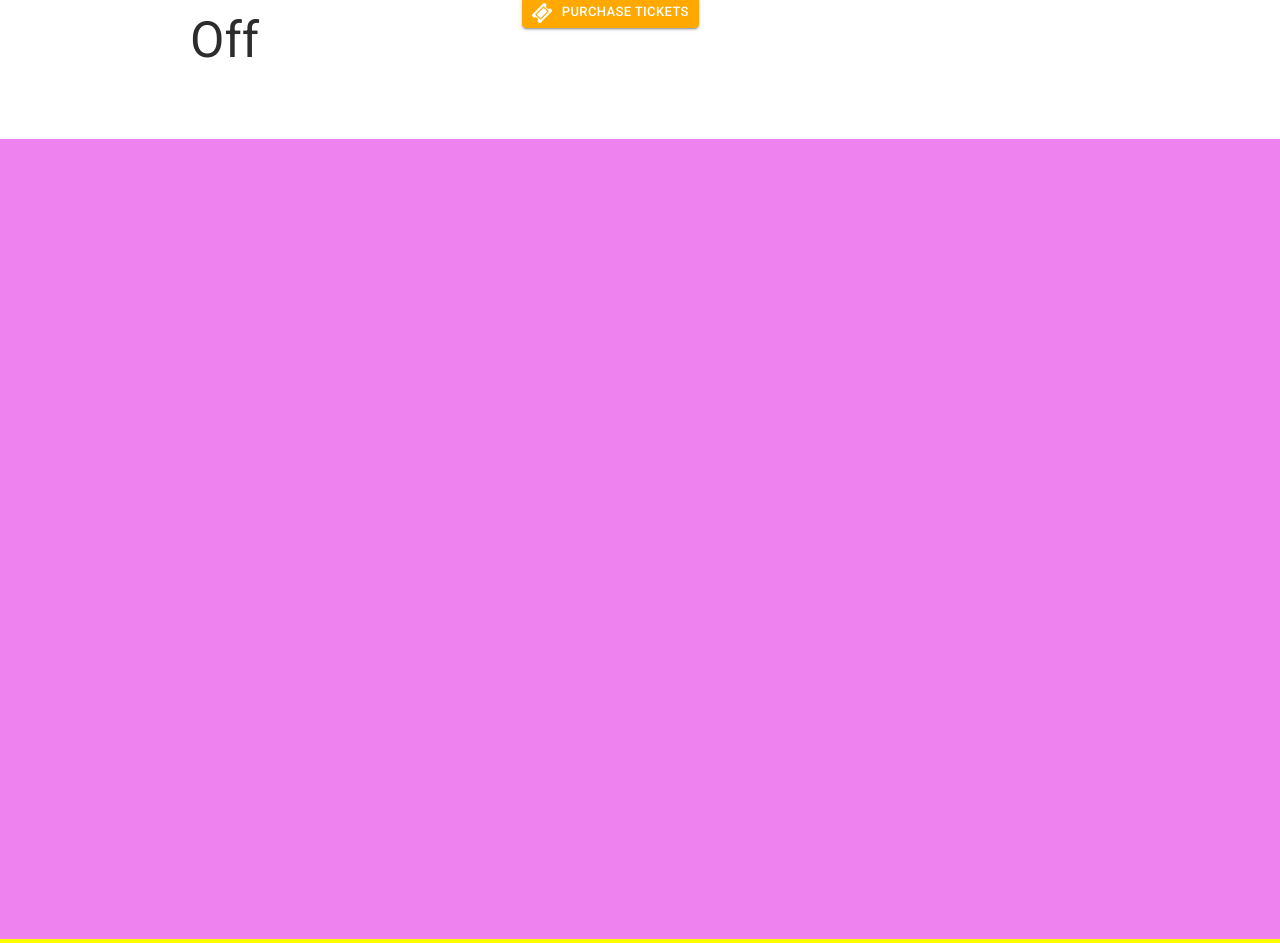
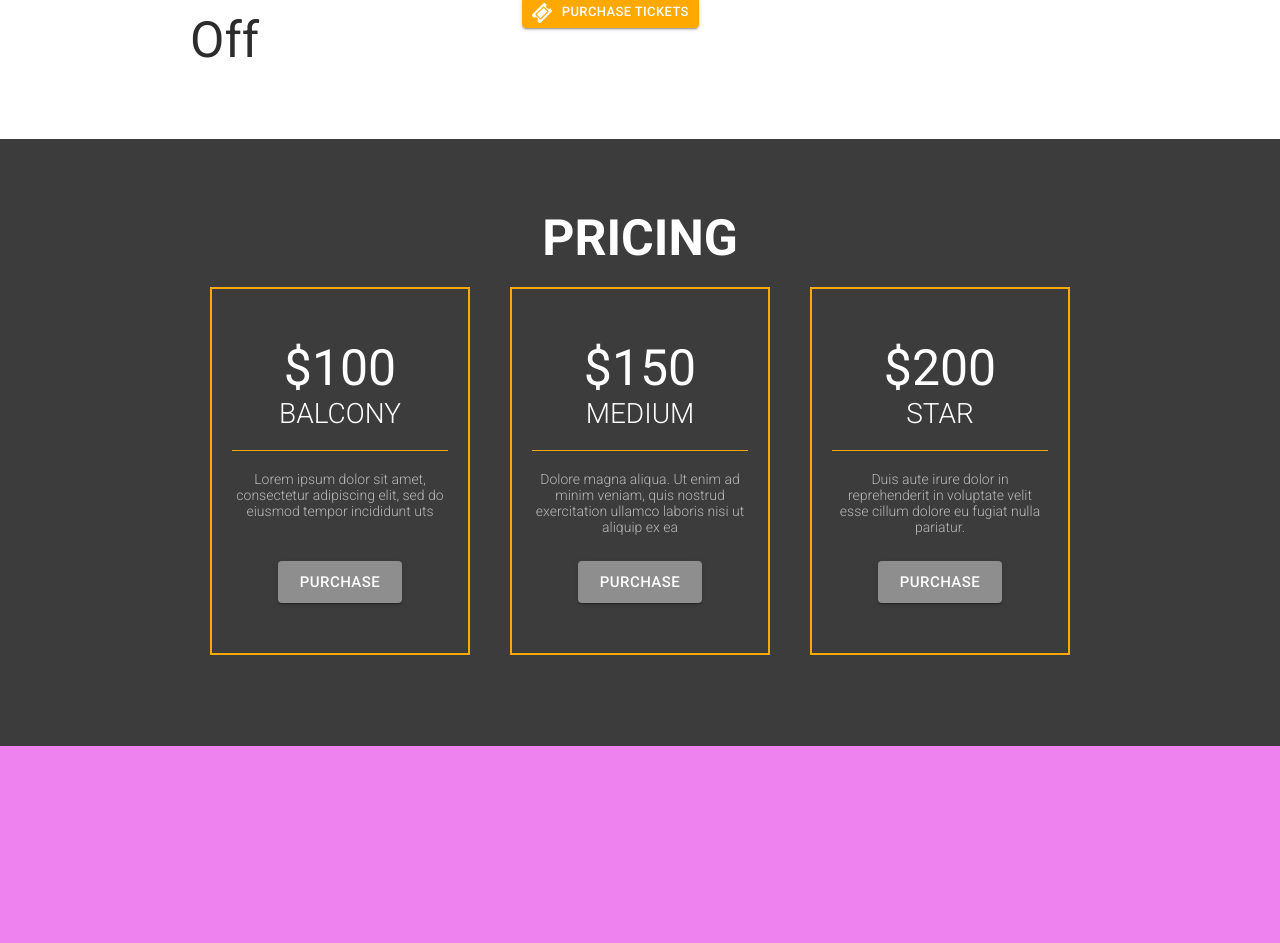
Before and after one commit to mohith-j/MyFirstReactApp, a React (Create React App) app: page / in a window 1280 px wide. Shown: the part 2040-2983 px from the top of the page. Built offline with nearby package versions, Linux system fonts and the light colour scheme.

Commit message:
added pricing

```diff
--- a/src/App.js
+++ b/src/App.js
@@ -7,6 +7,7 @@
 import Featured from "./components/featured";
 import VenueInfo from "./components/venueInfo";
 import Highlights from "./components/highlights";
+import Princing from "./components/pricing";
 
 const App=()=> {
   return (
@@ -18,6 +19,8 @@
       <VenueInfo/>
 
       <Highlights/>
+
+      <Princing/>
       <div style={{backgroundColor:'violet', height: '800px'}}></div>
       <div style={{backgroundColor:'yellow', height: '800px'}}></div>
       <div style={{backgroundColor:'orange', height: '800px'}}></div>
--- /dev/null
+++ b/src/components/pricing/index.js
@@ -0,0 +1,57 @@
+import React from "react";
+import MyButton from "../utils/myButton";
+import { Zoom } from "react-awesome-reveal";
+
+const Princing = () => {
+    const priceState = {
+        prices:[100,150,200],
+        position:['Balcony','Medium','Star'],
+        desc:[
+            'Lorem ipsum dolor sit amet, consectetur adipiscing elit, sed do eiusmod tempor incididunt uts',
+            'Dolore magna aliqua. Ut enim ad minim veniam, quis nostrud exercitation ullamco laboris nisi ut aliquip ex ea',
+            'Duis aute irure dolor in reprehenderit in voluptate velit esse cillum dolore eu fugiat nulla pariatur.'
+        ],
+        linkto:['https://www.taylorswift.com/events/','https://www.taylorswift.com/events/','https://www.taylorswift.com/events/'],
+        delay:[500,0,500]
+    }
+
+    const showBoxes = () => (
+        priceState.prices.map((box,index)=>(
+            <Zoom key={index} className="pricing_item" delay={priceState.delay[index]}>
+                <div className="pricing_inner_wrapper">
+                    <div className="pricing_title">
+                        <span>${priceState.prices[index]}</span>
+                        <span>{priceState.position[index]}</span>
+                    </div>
+                    <div className="pricing_description">
+                        {priceState.desc[index]}
+                    </div>
+                    <div className="pricing_buttons">
+                        <MyButton
+                            text="Purchase"
+                            style={{
+                                color:'#ffffff'
+                            }}
+                            link={priceState.linkto[index]}
+                        />
+                    </div>
+                </div>
+            </Zoom>
+        ))
+    )
+
+
+    return(
+        <div className="bck_black">
+            <div className="center_wrapper pricing_section">
+                <h2>Pricing</h2>
+
+                <div className="pricing_wrapper">
+                    { showBoxes() }
+                </div>
+            </div>
+        </div>
+    )
+}
+
+export default Princing;
```
